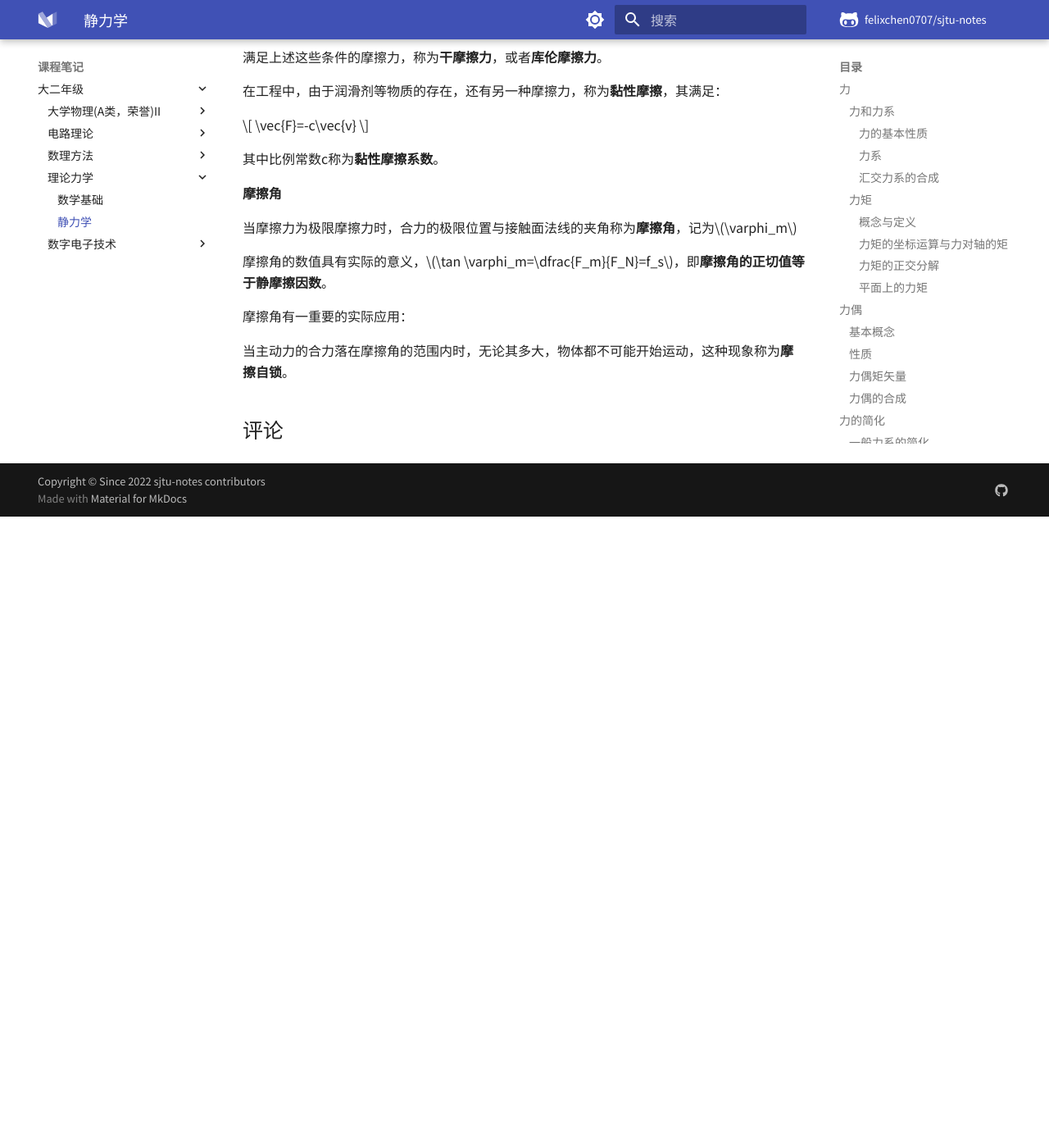
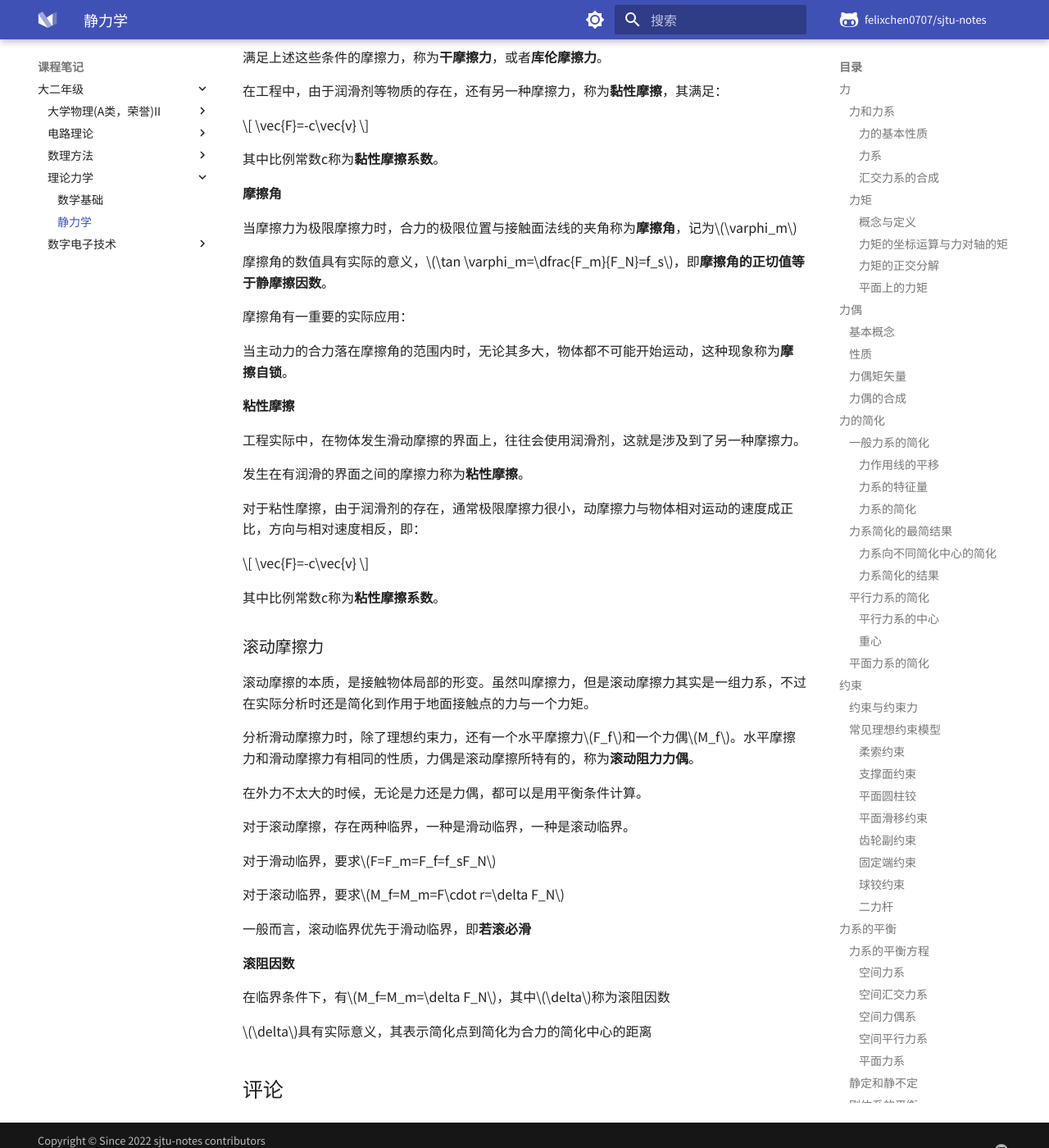
Before and after one commit to glimmeringlight/sjtu-notes, an MkDocs documentation site: the page built from docs/notes/grade2/MECH2508/002.md, in a window 1280 px wide and 1400 px high, scrolled down 11798 px. Shown: the whole window at 82% size. Built offline with MkDocs 1.6.1 and Material for MkDocs 9.7.7, drawn with Linux system fonts in a browser that asks for light colours; a script that is not in the unit is left out; comment, search, counter and statistics services are not loaded; before the commit the page ends 12428 px from its top, so only the background shows below that.

Commit message:
理论力学摩擦力

```diff
--- a/docs/notes/grade2/MECH2508/002.md
+++ b/docs/notes/grade2/MECH2508/002.md
@@ -620,3 +620,39 @@ $$
 摩擦角有一重要的实际应用：
 
 当主动力的合力落在摩擦角的范围内时，无论其多大，物体都不可能开始运动，这种现象称为**摩擦自锁**。
+
+#### 粘性摩擦
+
+工程实际中，在物体发生滑动摩擦的界面上，往往会使用润滑剂，这就是涉及到了另一种摩擦力。
+
+发生在有润滑的界面之间的摩擦力称为**粘性摩擦**。
+
+对于粘性摩擦，由于润滑剂的存在，通常极限摩擦力很小，动摩擦力与物体相对运动的速度成正比，方向与相对速度相反，即：
+
+$$
+\vec{F}=-c\vec{v}
+$$
+
+其中比例常数c称为**粘性摩擦系数**。
+
+### 滚动摩擦力
+
+滚动摩擦的本质，是接触物体局部的形变。虽然叫摩擦力，但是滚动摩擦力其实是一组力系，不过在实际分析时还是简化到作用于地面接触点的力与一个力矩。
+
+分析滑动摩擦力时，除了理想约束力，还有一个水平摩擦力$F_f$和一个力偶$M_f$。水平摩擦力和滑动摩擦力有相同的性质，力偶是滚动摩擦所特有的，称为**滚动阻力力偶**。
+
+在外力不太大的时候，无论是力还是力偶，都可以是用平衡条件计算。
+
+对于滚动摩擦，存在两种临界，一种是滑动临界，一种是滚动临界。
+
+对于滑动临界，要求$F=F_m=F_f=f_sF_N$
+
+对于滚动临界，要求$M_f=M_m=F\cdot r=\delta F_N$
+
+一般而言，滚动临界优先于滑动临界，即**若滚必滑**
+
+#### 滚阻因数
+
+在临界条件下，有$M_f=M_m=\delta F_N$，其中$\delta$称为滚阻因数
+
+$\delta$具有实际意义，其表示简化点到简化为合力的简化中心的距离
```
